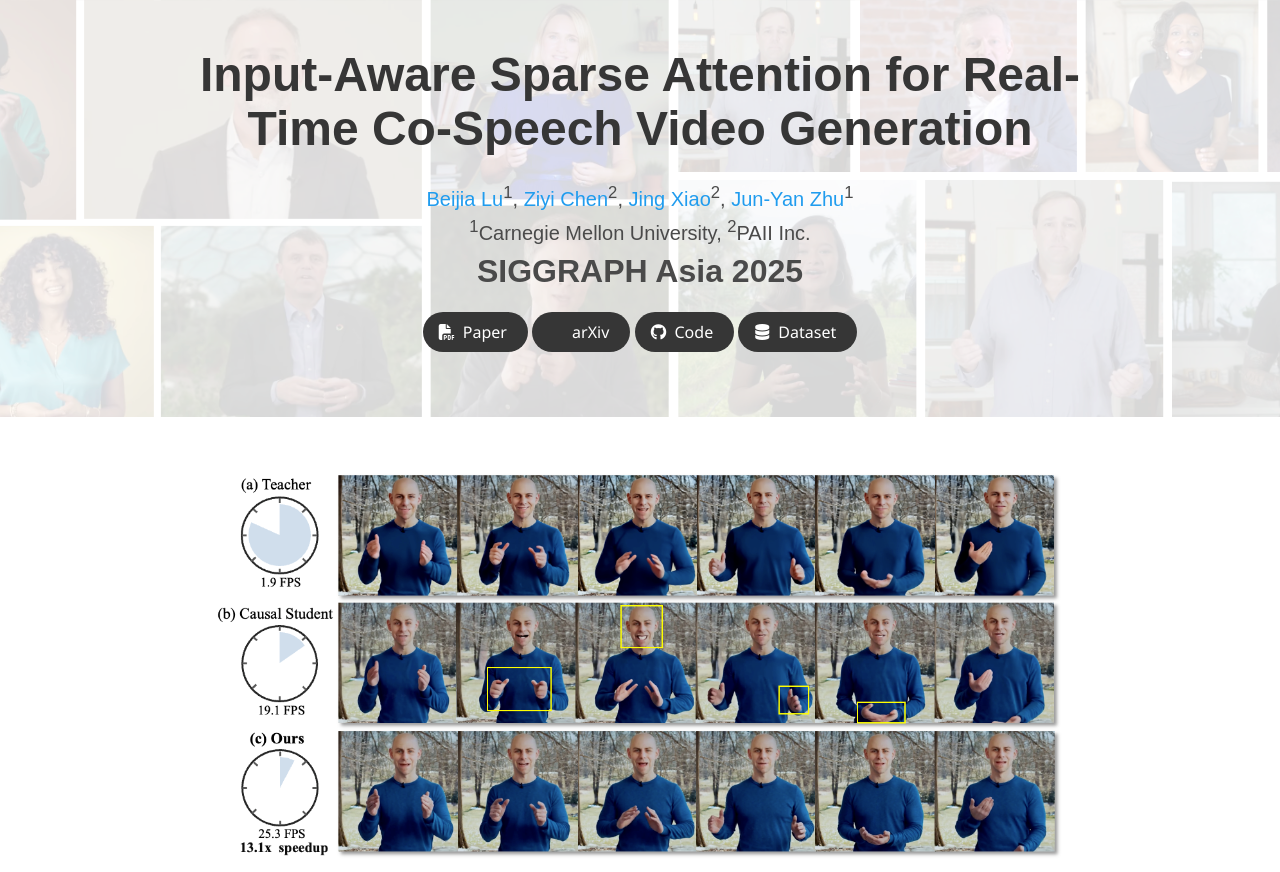
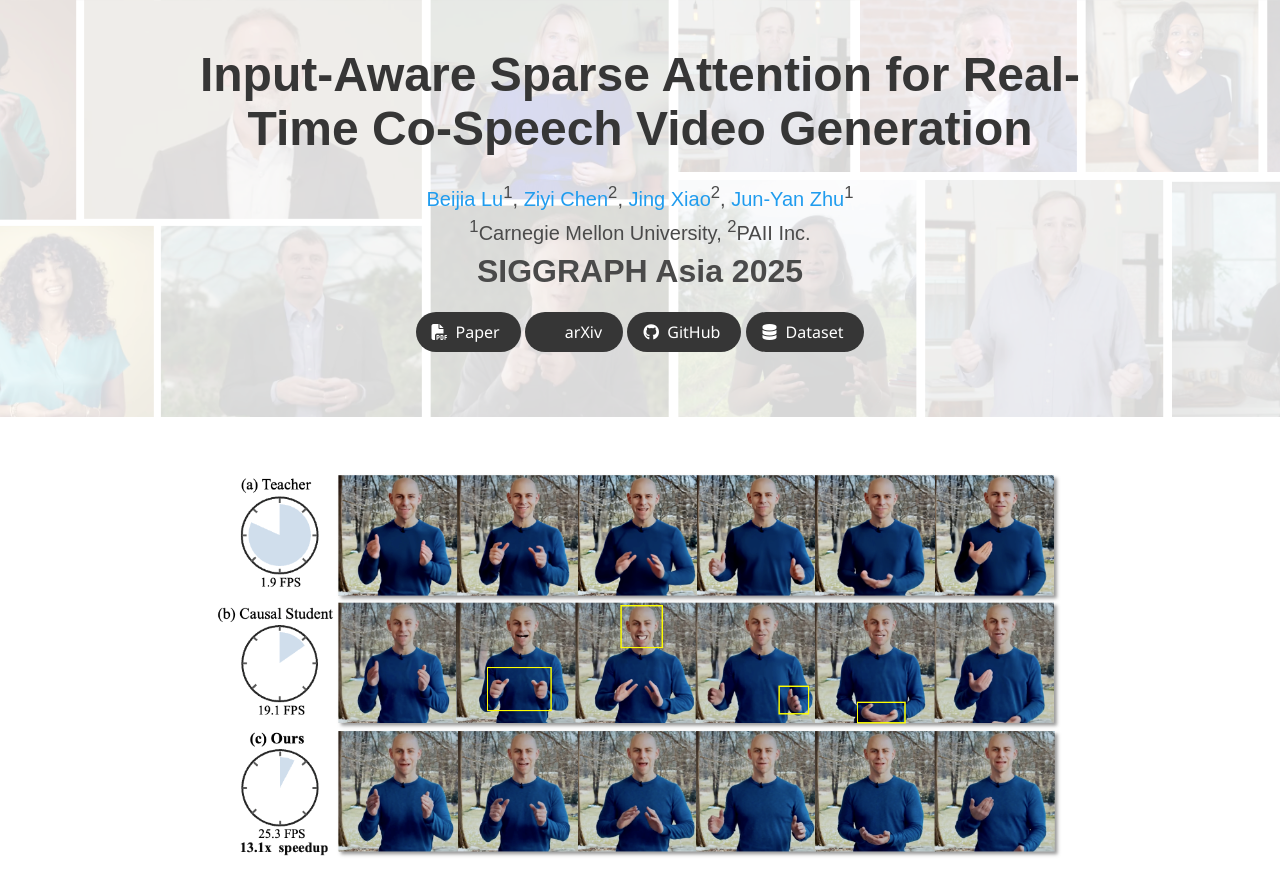
Before and after one commit to Beijia11/IASA, a plain HTML site: page index.html in a window 1280 px wide. Shown: the top 872 px of the page. Drawn offline with nearby package versions, Linux system fonts and the light colour scheme; some icons are missing; a web font is replaced by a local one.

Commit message:
Update index.html

```diff
--- a/index.html
+++ b/index.html
@@ -95,7 +95,7 @@
                 <a href="https://beijia11.github.io/IASA"
                    class="external-link button is-normal is-rounded is-dark">
                   <span class="icon"><i class="fab fa-github"></i></span>
-                  <span>Code</span>
+                  <span>GitHub</span>
                 </a>
               </span>
               <!-- Dataset -->
```
